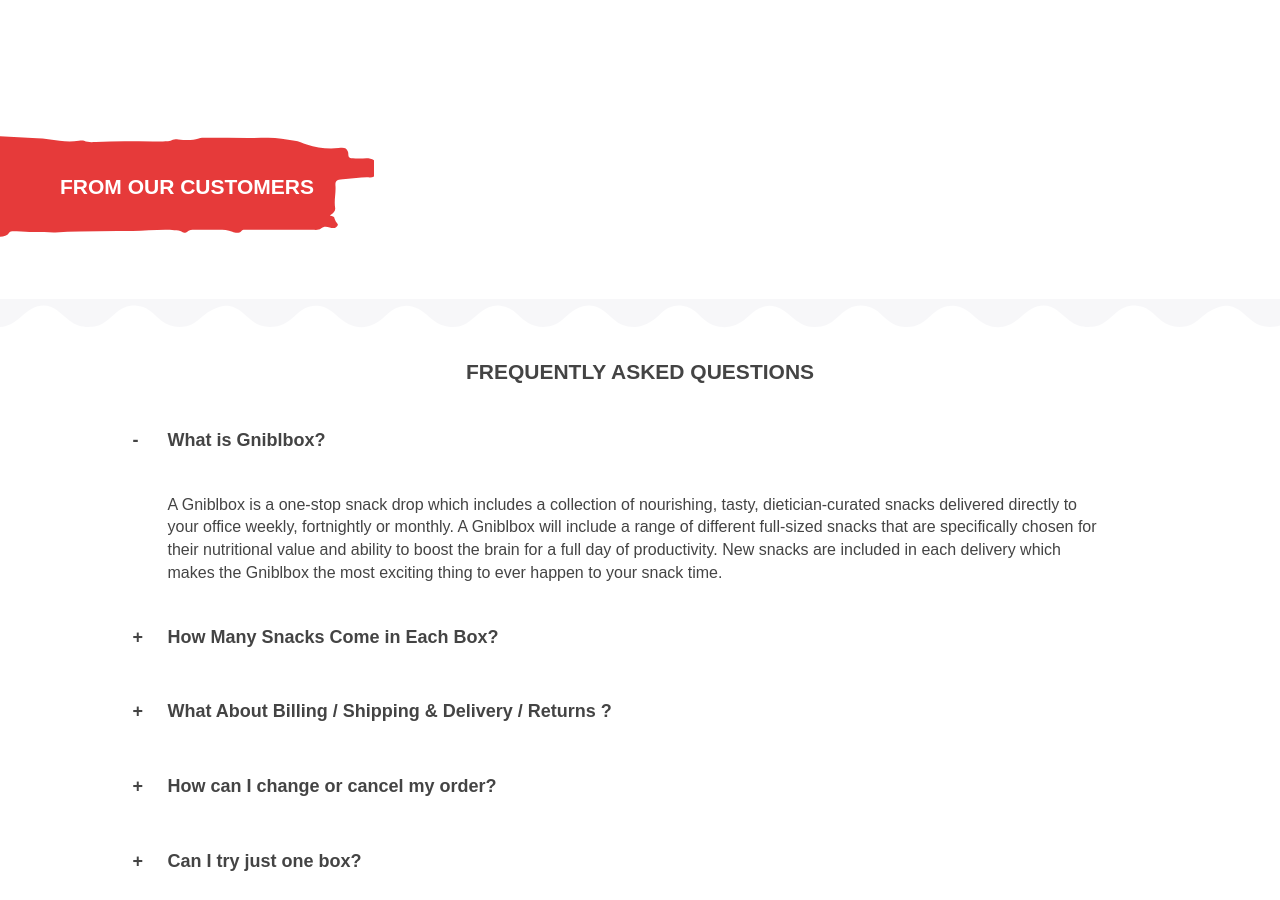
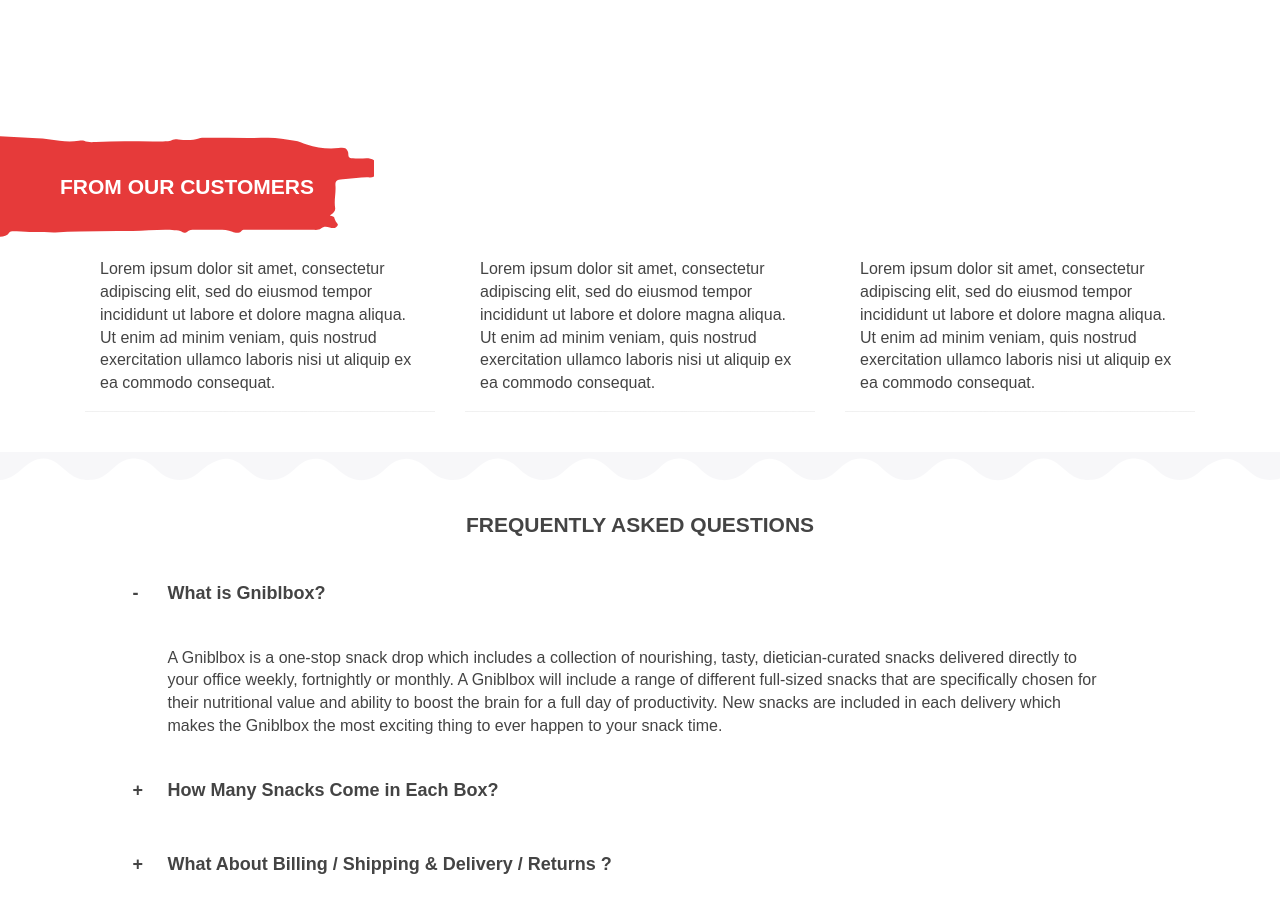
Before and after one commit to gniblsnacks/gniblbox, a Jekyll site: the page built from index.markdown, in a window 1280 px wide and 900 px high, scrolled down 2865 px. Built offline with Jekyll 4.4.1, drawn with Linux system fonts in a browser that asks for light colours; nearby versions of some CDN libraries.

Commit message:
Updated Index

```diff
--- a/index.markdown
+++ b/index.markdown
@@ -67,9 +67,21 @@
   is gluten free?:
   is soy free?:
 testimonials:
-- name:
-  image:
-  review text:
+- name: Placeholder
+  image: "/uploads/placeholder.jpg"
+  review text: Lorem ipsum dolor sit amet, consectetur adipiscing elit, sed do eiusmod
+    tempor incididunt ut labore et dolore magna aliqua. Ut enim ad minim veniam, quis
+    nostrud exercitation ullamco laboris nisi ut aliquip ex ea commodo consequat.
+- name: Placeholder
+  image: "/uploads/placeholder.jpg"
+  review text: Lorem ipsum dolor sit amet, consectetur adipiscing elit, sed do eiusmod
+    tempor incididunt ut labore et dolore magna aliqua. Ut enim ad minim veniam, quis
+    nostrud exercitation ullamco laboris nisi ut aliquip ex ea commodo consequat.
+- name: Placeholder
+  image: "/uploads/placeholder.jpg"
+  review text: Lorem ipsum dolor sit amet, consectetur adipiscing elit, sed do eiusmod
+    tempor incididunt ut labore et dolore magna aliqua. Ut enim ad minim veniam, quis
+    nostrud exercitation ullamco laboris nisi ut aliquip ex ea commodo consequat.
 faqs:
 - question: What is Gniblbox?
   answer text: 'A Gniblbox is a one-stop snack drop which includes a collection of
```
